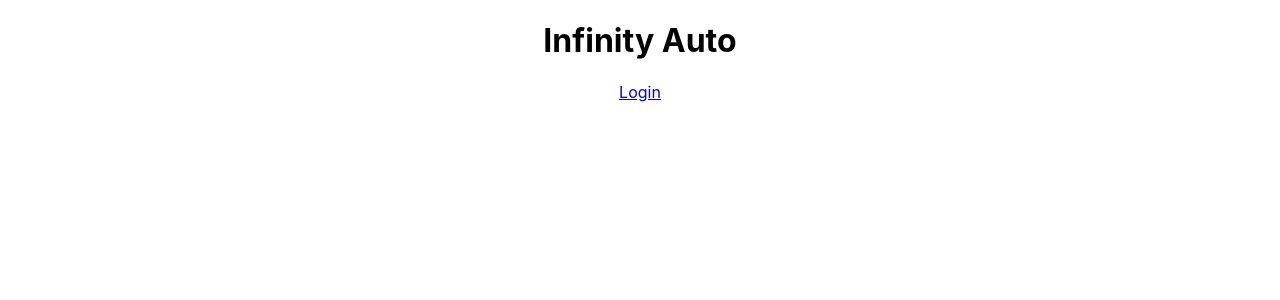
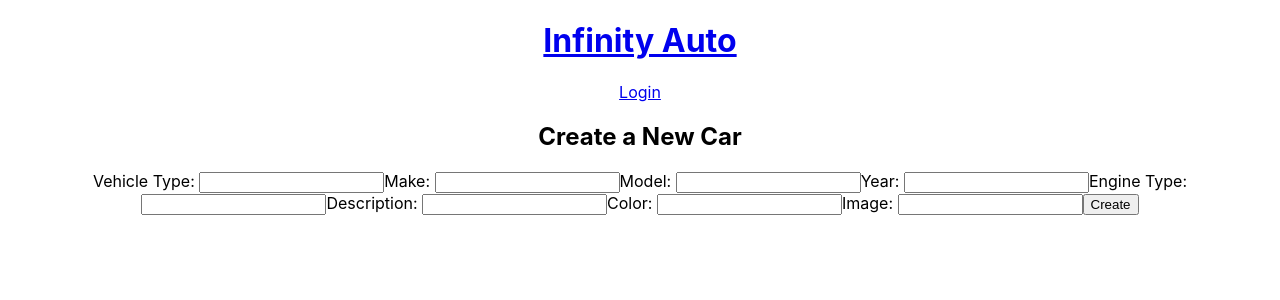
Before and after one commit to zohaibk22/infinity-Performance, a React (Create React App) app in the folder client/: page /vehicles in a window 1280 px wide. Shown: the top 300 px of the page. Built offline with nearby package versions, Linux system fonts and the light colour scheme; no server answers.

Commit message:
form structure for creating new car is done

```diff
--- a/client/src/Components/Home/Home.jsx
+++ b/client/src/Components/Home/Home.jsx
@@ -15,7 +15,7 @@ export default function Home(props) {
 
                 </div>
             ))}
-            <button>Add Project +</button>
+            <button onClick = {()=> (props.history.push('/vehicles'))}>Add Project +</button>
         </div>
     )
 }
--- a/client/src/Components/NewVehicle/NewVehicle.jsx
+++ b/client/src/Components/NewVehicle/NewVehicle.jsx
@@ -0,0 +1,100 @@
+import React, {useState} from 'react'
+
+export default function NewVehicle() {
+    const [vehicleData, setVehicleData] = useState({
+        vehicle_type: '',
+        make: '',
+        model: '',
+        year: null,
+        engine_type: '',
+        description: '',
+        color: '',
+        image: '',
+
+    })
+
+    const handleChange = (e) => {
+        const {name, value} = e.target;
+        setVehicleData({
+            ...vehicleData,
+            [name]: value
+        })
+    }
+
+
+    return (
+        <div>
+            <h2>Create a New Car</h2>
+
+            <form>
+                <label>Vehicle Type: </label>
+                <input
+                    type="text"
+                    name='vehicle_type'
+                    value={vehicleData.vehicle_type}
+                    onChange = {handleChange}
+                    />
+
+                <label>Make: </label>
+                <input
+                    type="text"
+                    name='make'
+                    value={vehicleData.make}
+                    onChange = {handleChange}
+                />
+
+                <label>Model: </label>
+                <input
+                    type="text"
+                    name='model'
+                    value={vehicleData.model}
+                    onChange = {handleChange}
+                />
+
+                <label>Year: </label>
+                <input
+                    type="text"
+                    name='year'
+                    value={vehicleData.year}
+                    onChange = {handleChange}
+                />
+
+                <label>Engine Type: </label>
+                <input
+                    type="text"
+                    name='engine_type'
+                    value={vehicleData.engine_type}
+                    onChange = {handleChange}
+                />
+
+                <label>Description: </label>
+                <input
+                    type="text"
+                    name='description'
+                    value={vehicleData.description}
+                    onChange = {handleChange}
+                />
+
+                <label>Color: </label>
+                <input
+                    type="text"
+                    name='color'
+                    value={vehicleData.color}
+                    onChange = {handleChange}
+
+                />
+
+                <label>Image: </label>
+                <input
+                    type="text"
+                    name='image'
+                    value={vehicleData.image}
+                    onChange = {handleChange}
+                />
+
+                <button>Create</button>
+            </form>
+
+        </div>
+    )
+}
--- a/client/src/Components/shared/Header/Header.jsx
+++ b/client/src/Components/shared/Header/Header.jsx
@@ -19,7 +19,7 @@ import {removeToken} from '../../../Services/auth'
     }
     return (
         <div>
-            <h1>Infinity Auto</h1>
+            <Link to='/home'><h1>Infinity Auto</h1></Link>
 
 
             {props.currentUser !==null ?
--- a/client/src/Components/shared/Main/Main.jsx
+++ b/client/src/Components/shared/Main/Main.jsx
@@ -7,6 +7,7 @@ import Intro from '../../Intro/Intro'
 import Home from '../../Home/Home'
 import Register from '../../Register/Register'
 import OneVehicle from '../../OneVehicle/OneVehicle'
+import NewVehicle from '../../NewVehicle/NewVehicle'
 
 
 
@@ -47,7 +48,7 @@ export default function Main(props) {
             )}/>
 
 
-            <Route path = '/login' render = {(props) => ( //props within this paremeter field are react-router props
+            <Route path = '/login' exact render = {(props) => ( //props within this paremeter field are react-router props
                 <Login
                 {...props} //add all react router props into login
                 setCurrentUser={setCurrentUser}
@@ -56,7 +57,7 @@ export default function Main(props) {
 
             />
 
-            <Route path='/register' render={(props) => (
+            <Route path='/register' exact render={(props) => (
                 <Register
                     {...props} //add all react router props into login
                 setCurrentUser={setCurrentUser}
@@ -66,14 +67,24 @@ export default function Main(props) {
             />
 
 
-            <Route path='/vehicles/:id'  render={(props) => (
+            <Route path='/vehicles/:id'  exact render={(props) => (
                 <OneVehicle
                  {...props}
                  />
             )}
             />
 
-            <Route path='/vehicles'/>
+            <Route path='/vehicles' exact render={(props) => (
+                <NewVehicle
+
+                {...props}
+
+
+
+                />
+            )}
+
+            />
 
         </main>
     )
```
